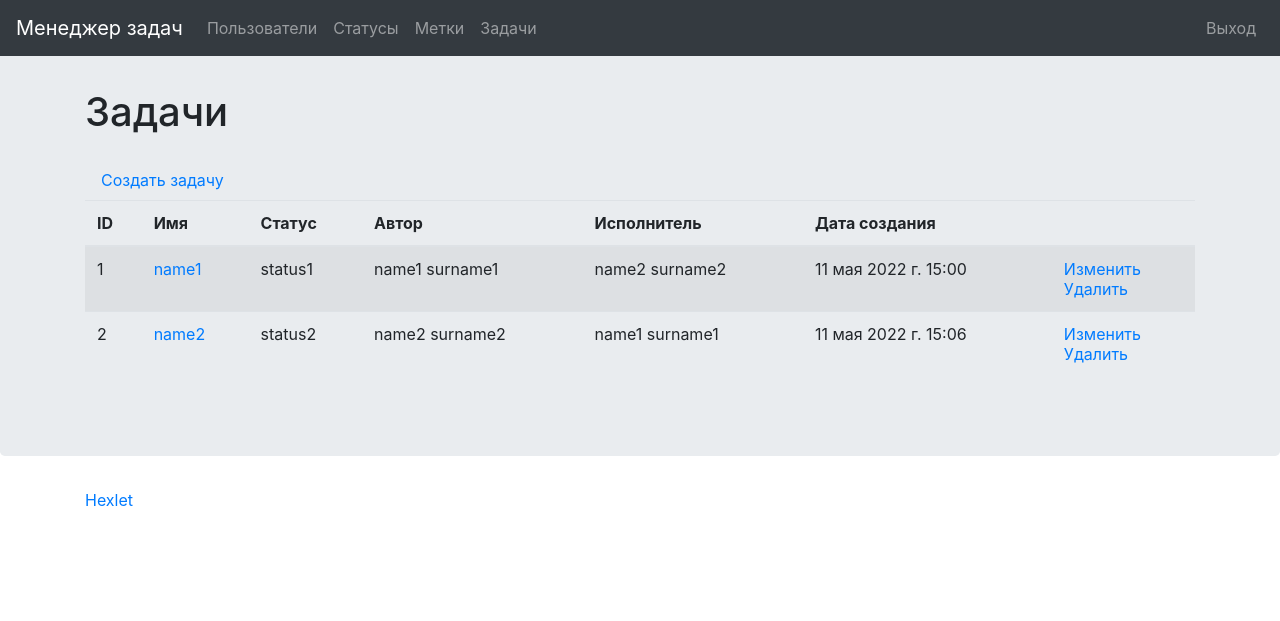
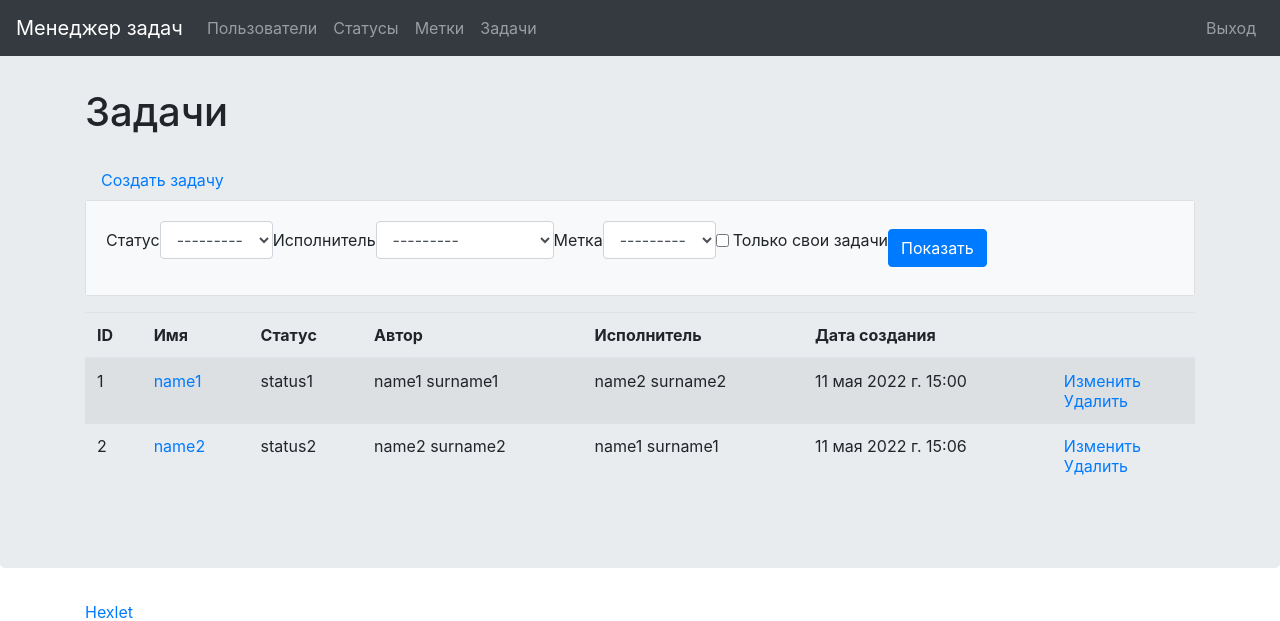
Before and after one commit to Acemore/python-project-lvl4, a Django app: page /tasks/ in a window 1280 px wide. Shown: the top 621 px of the page. Run offline with Django 4.2, Linux system fonts and the light colour scheme; a user stored in the database is signed in; data comes from the database, SQL or seed files in the repository; parts of the project's set-up code (start-up, migrations or seed data) failed here and were passed over; some libraries are stand-ins or nearby versions.

Commit message:
Add tasks filters to project

```diff
--- a/task_manager/tasks/forms.py
+++ b/task_manager/tasks/forms.py
@@ -1,7 +1,9 @@
-from django.forms import ModelForm
+from django.forms import CheckboxInput, ModelForm
 from django.utils.translation import gettext as _
+from django_filters import BooleanFilter, FilterSet, ModelChoiceFilter
 
 from .models import Task
+from task_manager.labels.models import Label
 
 
 class TaskForm(ModelForm):
@@ -21,3 +23,27 @@ class TaskForm(ModelForm):
             'executor': _('Исполнитель'),
             'labels': _('Метки'),
         }
+
+
+class TaskFilter(FilterSet):
+    labels = ModelChoiceFilter(
+        label=_('Метка'),
+        queryset=Label.objects.all(),
+    )
+    own_tasks = BooleanFilter(
+        label=_('Только свои задачи'),
+        method='filter_own_tasks',
+        widget=CheckboxInput,
+    )
+
+    def filter_own_tasks(self, queryset, name, value):
+        if value:
+            return queryset.filter(author=self.request.user)
+        return queryset
+
+    class Meta:
+        model = Task
+        fields = [
+            'status',
+            'executor',
+        ]
--- a/task_manager/tasks/models.py
+++ b/task_manager/tasks/models.py
@@ -1,4 +1,5 @@
 from django.db import models
+from django.utils.translation import gettext as _
 
 from task_manager.labels.models import Label
 from task_manager.statuses.models import Status
@@ -20,12 +21,14 @@ class Task(models.Model):
         User,
         on_delete=models.PROTECT,
         related_name='executor',
+        verbose_name=_('Исполнитель'),
     )
 
     status = models.ForeignKey(
         Status,
         on_delete=models.PROTECT,
-        related_name='status'
+        related_name='status',
+        verbose_name=_('Статус'),
     )
 
     labels = models.ManyToManyField(
--- a/task_manager/tasks/templates/tasks.html
+++ b/task_manager/tasks/templates/tasks.html
@@ -1,6 +1,6 @@
 {% extends 'base.html' %}
 
-{% load i18n %}
+{% load bootstrap4 i18n %}
 
 {% block content %}
     <h1 class="my-4">
@@ -10,6 +10,23 @@
     <a class="nav-link" href="{% url 'create_task' %}">
         {% translate 'Создать задачу' %}
     </a>
+
+    <div class="card mb-3">
+        <div class="card-body bg-light">
+            <form class="form-inline center my-auto" method="get">{% csrf_token %}
+                {% bootstrap_field filter.form.status form_group_class="form-group" field_class="ml-2 mr-3" %}
+                {% bootstrap_field filter.form.executor form_group_class="form-group" field_class="ml-2 mr-3" %}
+                {% bootstrap_field filter.form.labels form_group_class="form-group" field_class="ml-2 mr-3" %}
+                {% bootstrap_field filter.form.own_tasks form_group_class="form-group" field_class="ml-2 mr-3" %}
+
+                <div class="form-group">
+                    <button class="btn btn-primary" type="submit">
+                        {% translate 'Показать' %}
+                    </button>
+                </div>
+            </form>
+        </div>
+    </div>
 
     <table class="table table-striped">
         <thead>
--- a/task_manager/tasks/views.py
+++ b/task_manager/tasks/views.py
@@ -3,11 +3,10 @@ from django.contrib.messages.views import SuccessMessageMixin
 from django.shortcuts import redirect
 from django.urls import reverse_lazy
 from django.utils.translation import gettext as _
-from django.views.generic import (
-    CreateView, DeleteView, DetailView, ListView, UpdateView
-)
+from django.views.generic import CreateView, DeleteView, DetailView, UpdateView
+from django_filters.views import FilterView
 
-from .forms import TaskForm
+from .forms import TaskFilter, TaskForm
 from .models import Task
 from task_manager.mixins import CustomLoginRequiredMixin
 
@@ -20,10 +19,11 @@ TASK_DETAILS = 'task_details'
 TASKS = 'tasks'
 
 
-class TasksListView(CustomLoginRequiredMixin, ListView):
+class TasksListView(CustomLoginRequiredMixin, FilterView):
     model = Task
     template_name = 'tasks.html'
     context_object_name = TASKS
+    filterset_class = TaskFilter
 
 
 class TaskDetailsView(CustomLoginRequiredMixin, DetailView):
```
